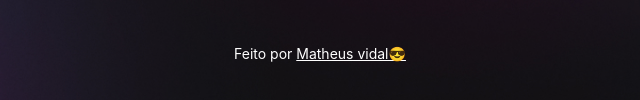
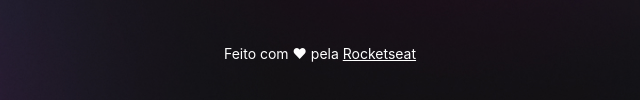
Before and after one commit to Matheusvidals/Projeto, a plain HTML site: page index.html in a window 1280 px wide. Shown: the part 697-797 px from the top of the page, 320-960 px from the left. Drawn offline with nearby package versions, Linux system fonts and the light colour scheme.

Commit message:
change index queries

```diff
--- a/index.html
+++ b/index.html
@@ -64,7 +64,7 @@
 
           </div>
 
-         <footer>Feito por <a href="https://instagram.com/matheus_vidals">Matheus vidal😎</a>
+         <footer>Feito com ♥ pela <a href="https://rocketseat.com.br/">Rocketseat</a>
          </a></footer>
 
           </div>
```
